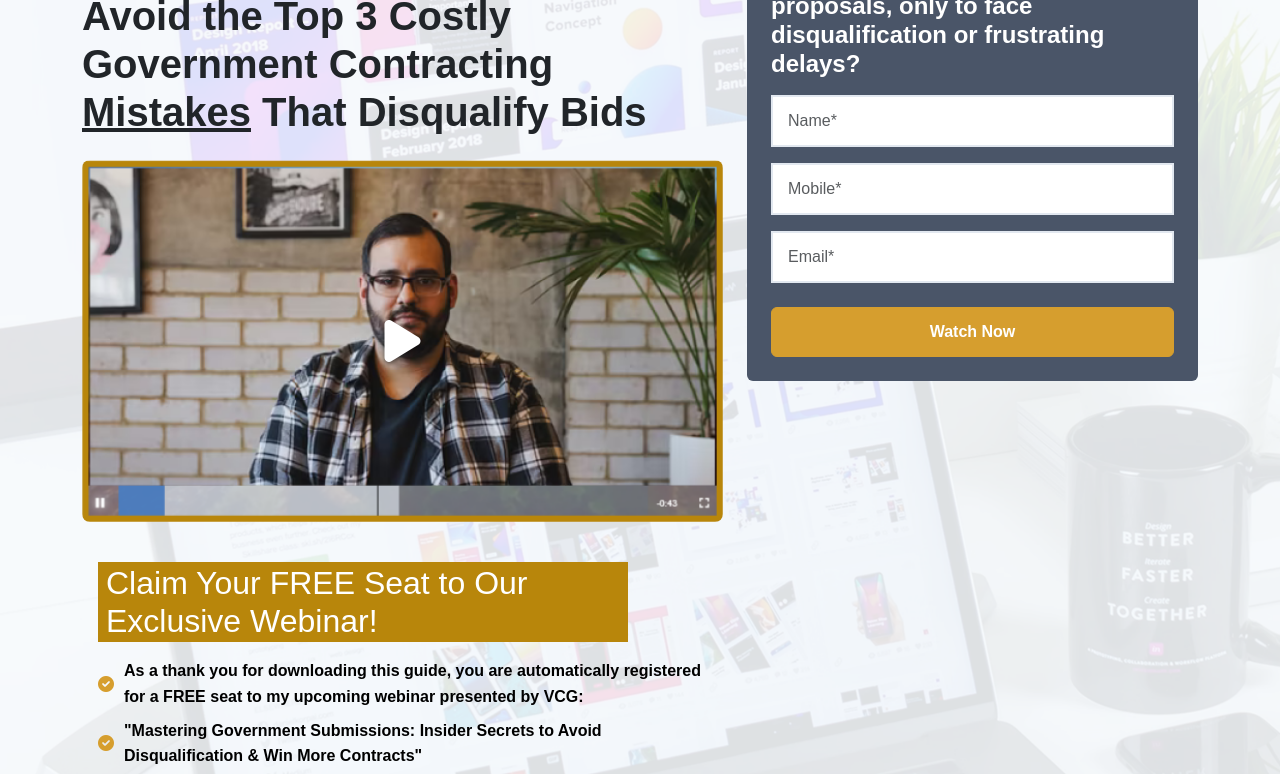
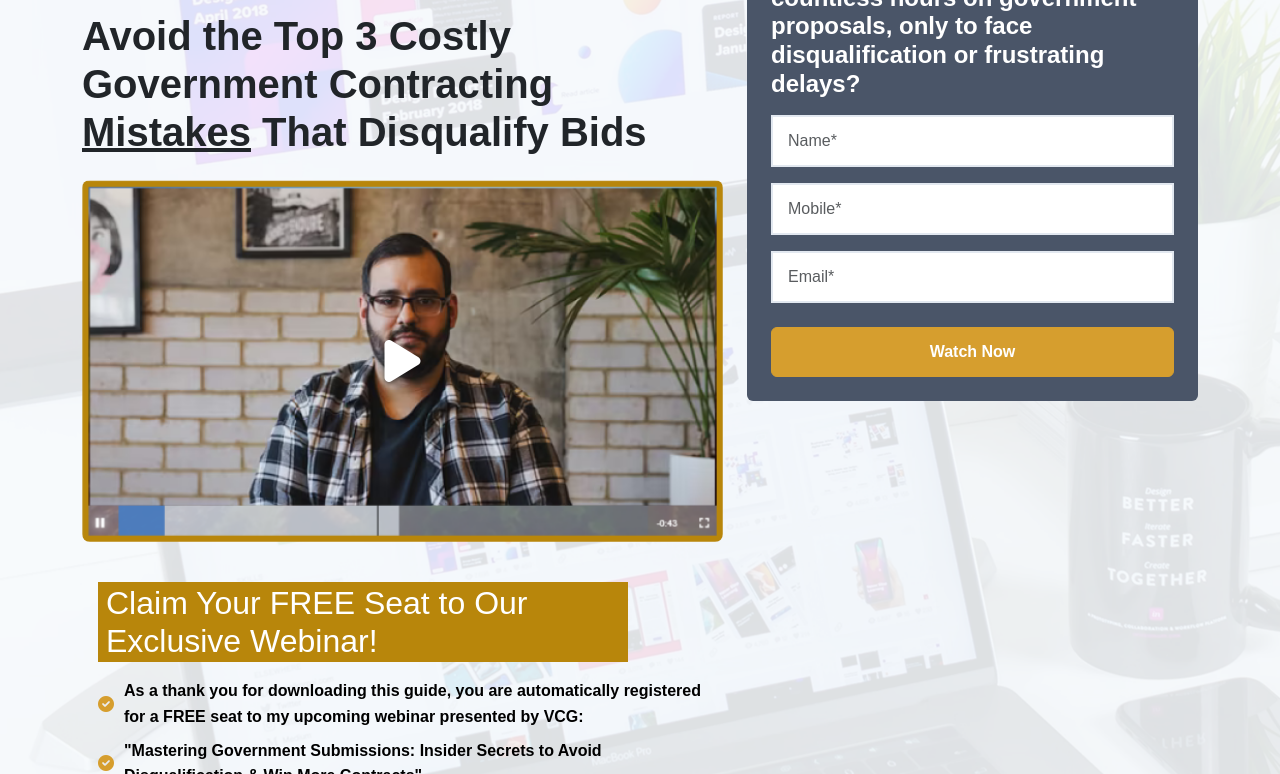
Before and after one commit to Yakshkumar-Patel/pet-layout, a plain HTML site: page index.html in a window 1280 px wide. Shown: the part 224-998 px from the top of the page. Drawn offline with nearby package versions, Linux system fonts and the light colour scheme; a web font is replaced by a local one.

Commit message:
Update index.html

```diff
--- a/index.html
+++ b/index.html
@@ -55,12 +55,16 @@
             background-position: center;
             background-repeat: no-repeat;
             background-size: cover;
+            margin-top: -90px;
         }
         .text-gold {
             color: var(--accent-gold);
         }
         h2.fw-bold.mb-3.section-1-heading {
             font-size: 40px;
+        }
+        .bg-light-gray.py-5.sec-1 .container {
+            margin-top: 110px;
         }
       .bg-gold.info-box-color-gold h5 {
             font-weight: 400 !important;
@@ -76,6 +80,9 @@
         .bg-gold {
         background-color: #B8860B;
         width: 87%;
+        }
+        nav.navbar.navbar-light.bg-white.py-3 {
+            background-color: transparent;
         }
         .bg-primary-blue {
             background-color: var(--primary-blue);
```
